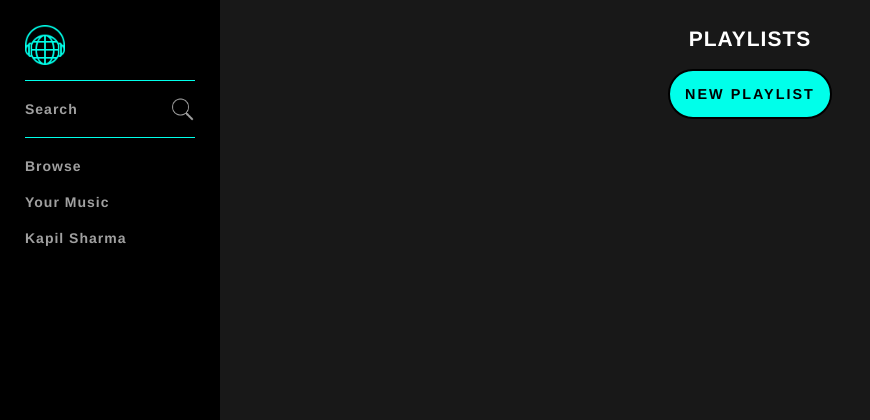
After one commit to kapil-sharma99/Muzipedia, a PHP site: page /yourMusic.php in a window 1280 px wide. The commit adds this page. Shown: the top 420 px of the page, without its empty margins (0-870 px from the left). Run offline with PHP 8.4, Linux system fonts and the light colour scheme; the visitor is signed in with stand-in values (Sample User, id 1); data that the repository does not hold is empty.

Commit message:
Your Music Page Started

```diff
--- a/assets/css/style.css
+++ b/assets/css/style.css
@@ -454,3 +454,12 @@ input:focus {
 	margin: 15px;
 	display: block;
 }
+
+.buttonItems .button {
+	display: block;
+	margin: 0 auto 20px auto;
+}
+
+.playlistsContainer {
+	padding: 10px 0;
+}
--- /dev/null
+++ b/yourMusic.php
@@ -0,0 +1,12 @@
+<?php
+  include("includes/includedFiles.php");
+?>
+
+<div class="playlistsContainer">
+  <div class="gridViewContainer">
+    <h2>PLAYLISTS</h2>
+    <div class="buttonItems">
+      <button class="button green">NEW PLAYLIST</button>
+    </div>
+  </div>
+</div>
```
